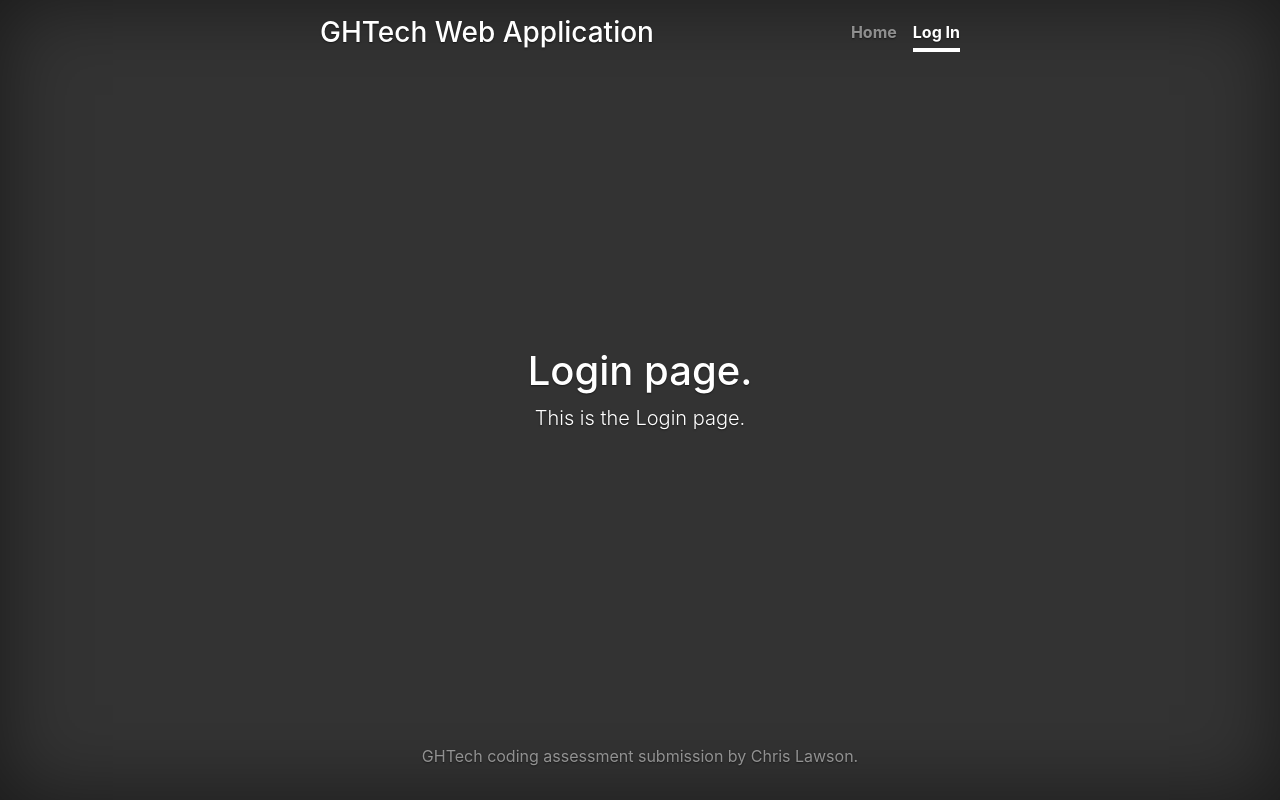
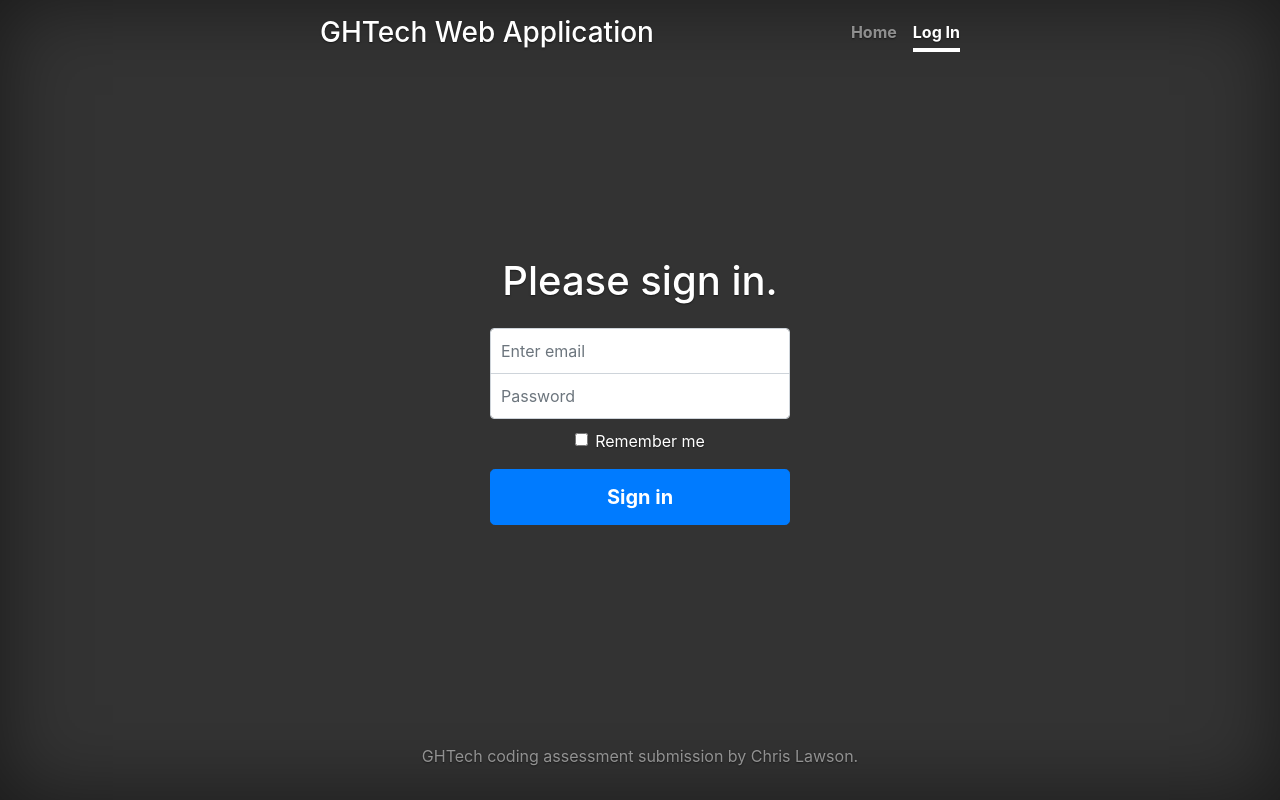
Before and after one commit to Chris2fourlaw/ghtech-web-application, a React (Create React App) app: page /login in a window 1280 px wide. Built offline with nearby package versions, Linux system fonts and the light colour scheme.

Commit message:
Add form to login page

```diff
--- a/src/components/Login.jsx
+++ b/src/components/Login.jsx
@@ -1,9 +1,22 @@
 import React from 'react';
+import Form from 'react-bootstrap/Form';
+import Button from 'react-bootstrap/Button';
 
 const Login = () => (
   <div>
-    <h1 className="login-heading">Login page.</h1>
-    <p className="lead">This is the Login page.</p>
+    <h1 className="login-heading">Please sign in.</h1>
+    <Form className="form-signin">
+      <Form.Group controlId="formBasicEmail">
+        <Form.Control type="email" placeholder="Enter email" />
+      </Form.Group>
+      <Form.Group controlId="formBasicPassword">
+        <Form.Control type="password" placeholder="Password" />
+      </Form.Group>
+      <Form.Group controlId="formBasicCheckbox">
+        <Form.Check type="checkbox" className="checkbox mb-3" label="Remember me" />
+      </Form.Group>
+      <Button variant="primary" size="lg" className="btn-block" type="submit">Sign in</Button>
+    </Form>
   </div>
 );
 
--- /dev/null
+++ b/src/scss/login.scss
@@ -0,0 +1,38 @@
+.form-signin {
+    width: 100%;
+    max-width: 330px;
+    padding: 15px;
+    margin: auto;
+}
+
+.form-signin .checkbox {
+    font-weight: 400;
+}
+
+.form-signin .form-control {
+    position: relative;
+    box-sizing: border-box;
+    height: auto;
+    padding: 10px;
+    font-size: 16px;
+}
+
+.form-signin .form-control:focus {
+    z-index: 2;
+}
+
+.form-group {
+    margin-bottom: 0rem;
+}
+
+.form-signin input[type="email"] {
+    margin-bottom: -1px;
+    border-bottom-right-radius: 0;
+    border-bottom-left-radius: 0;
+}
+
+.form-signin input[type="password"] {
+    margin-bottom: 10px;
+    border-top-left-radius: 0;
+    border-top-right-radius: 0;
+}
--- a/src/scss/style.scss
+++ b/src/scss/style.scss
@@ -1,3 +1,4 @@
 @import "~bootstrap/scss/bootstrap";
 
 @import "./landing.scss";
+@import "./login.scss";
```
